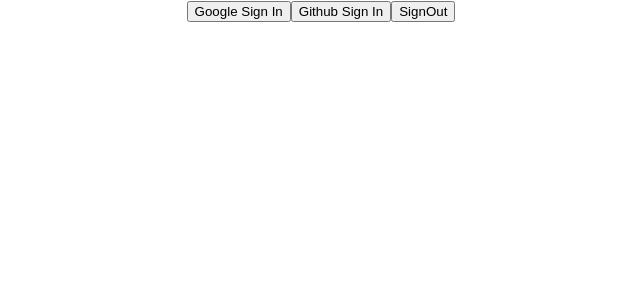
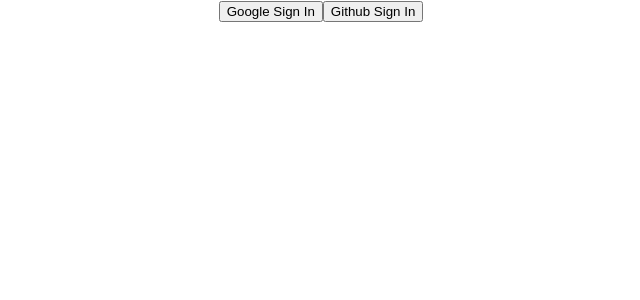
Before and after one commit to emonShimoul/simple-firebase-authentication, a React (Create React App) app: page / in a window 1280 px wide. Shown: the top 300 px of the page, without its empty margins (319-959 px from the left). Built offline with nearby package versions, Linux system fonts and the light colour scheme; no server answers.

Commit message:
added signout functionality

```diff
--- a/src/App.js
+++ b/src/App.js
@@ -1,4 +1,4 @@
-import { getAuth, signInWithPopup, GoogleAuthProvider, GithubAuthProvider } from "firebase/auth";
+import { getAuth, signInWithPopup, GoogleAuthProvider, GithubAuthProvider,signOut } from "firebase/auth";
 import { useState } from "react";
 import './App.css';
 
@@ -41,13 +41,20 @@
   }
 
   const handleSignOut = () => {
-
+    signOut(auth)
+    .then(() => {
+      setUser({});
+    })
   }
   return (
     <div className="App">
-      <button onClick={handleGoogleSignIn}>Google Sign In</button>
-      <button onClick={handleGithubSignIn}>Github Sign In</button>
+      { !user.name ?
+      <div>
+        <button onClick={handleGoogleSignIn}>Google Sign In</button>
+        <button onClick={handleGithubSignIn}>Github Sign In</button>
+      </div>:
       <button onClick={handleSignOut}>SignOut</button>
+      }
       <br />
       {
         user.name && <div>
```
